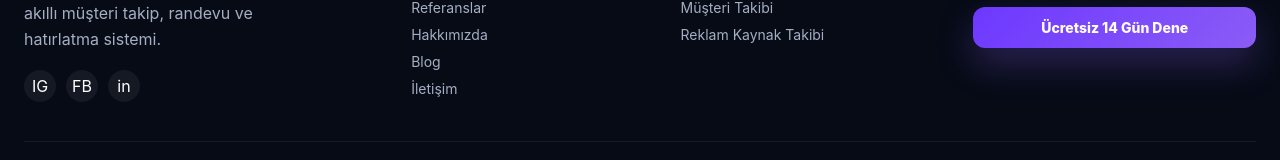
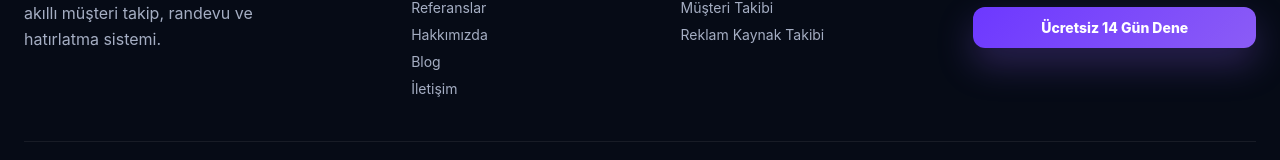
Before and after one commit to kubilaydijital/musteritakip, a React (Vite) app: page /deneme in a window 1280 px wide. Shown: the part 1061-1221 px from the top of the page. Built offline with nearby package versions, Linux system fonts and the light colour scheme.

Commit message:
Update Layout.jsx

```diff
--- a/src/components/Layout.jsx
+++ b/src/components/Layout.jsx
@@ -41,9 +41,6 @@ export function Footer() {
         <div>
           <Logo small />
           <p className="footer-text">Hizmet sektöründeki işletmeler için akıllı müşteri takip, randevu ve hatırlatma sistemi.</p>
-          <div className="socials" aria-label="Sosyal medya ikon alanı">
-            <span>IG</span><span>FB</span><span>in</span>
-          </div>
         </div>
         <div>
           <h4>Hızlı Linkler</h4>
```
